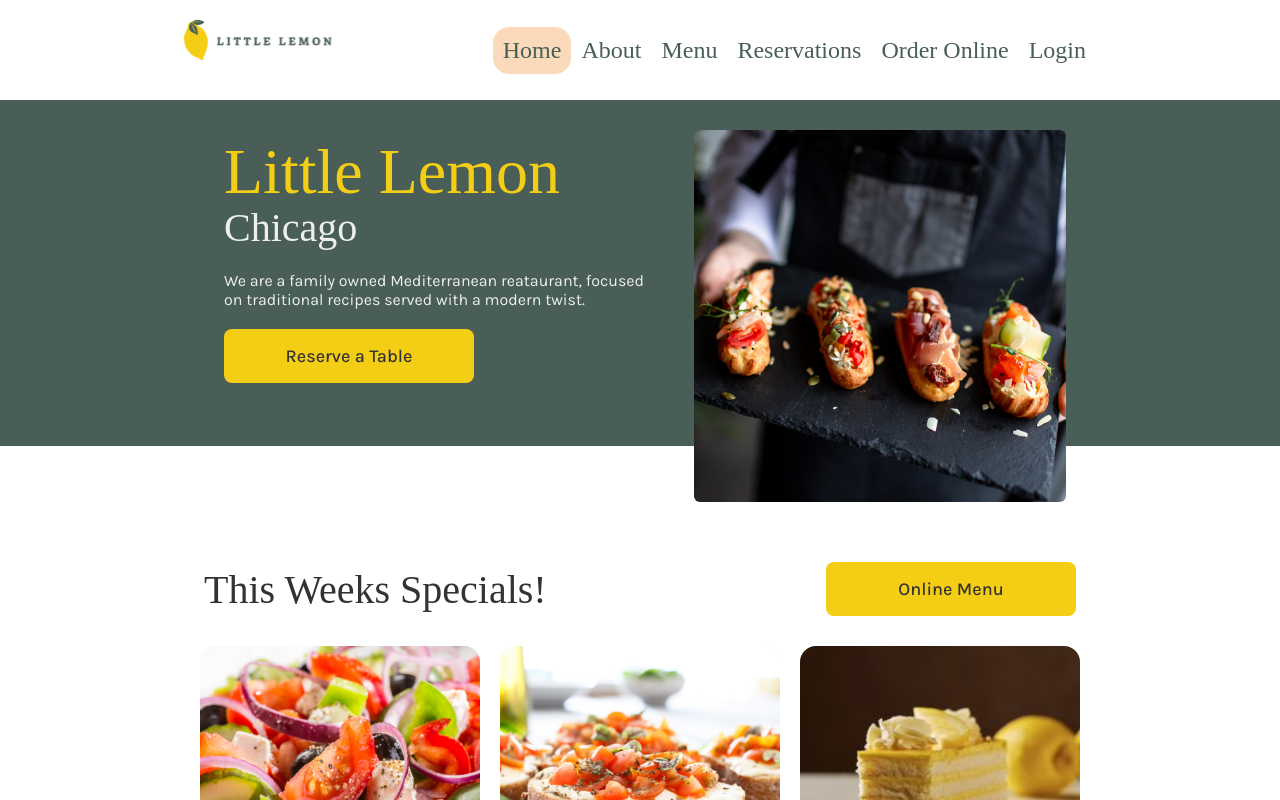
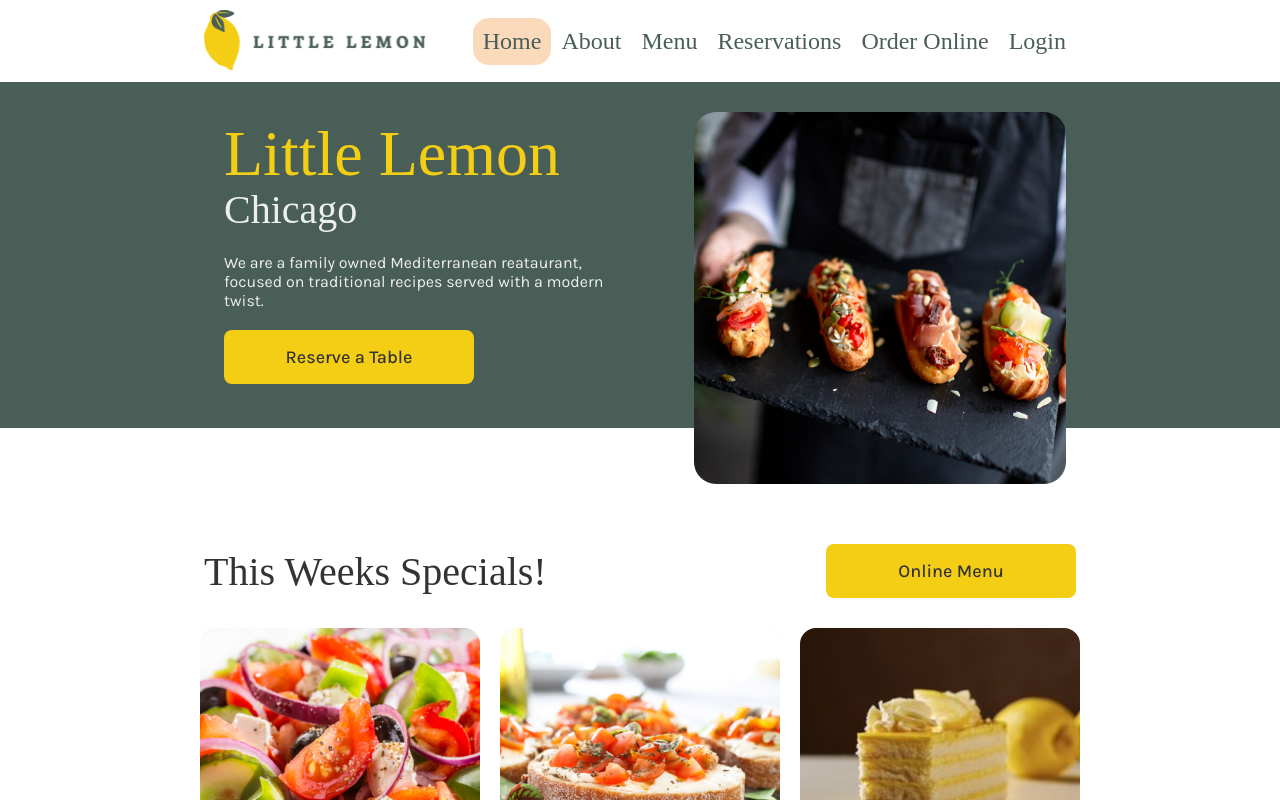
Before and after one commit to cankiziloglu/LittleLemonTableRes, a React (Create React App) app: page / in a window 1280 px wide. Shown: the top 800 px of the page. Built offline with nearby package versions, Linux system fonts and the light colour scheme; a web font is replaced by a local one.

Commit message:
sticky header

```diff
--- a/src/components/Header.js
+++ b/src/components/Header.js
@@ -5,10 +5,12 @@ import { Link } from "react-router-dom";
 
 function Header() {
   return (
-    <header className="header">
-      <Link className="logo" to="/"><img src={logo} alt="little lemon restaurant logo" /></Link>
-      <Nav />
-    </header>
+    <div className="header-wrapper">
+      <header className="header">
+        <Link className="logo" to="/"><img src={logo} alt="little lemon restaurant logo" /></Link>
+        <Nav />
+      </header>
+    </div>
   );
 }
 
--- a/src/index.css
+++ b/src/index.css
@@ -1,4 +1,7 @@
+
+/* ======================= */
 /* Global Styles */
+/* ======================= */
 
 *,
 *::before,
@@ -12,6 +15,10 @@
 
 html {
   font-size: 62.5%;
+}
+
+body {
+  background-color: white;
 }
 
 :root {
@@ -70,18 +77,33 @@ h6 {
   background-color: var(--secondary-col-light);
 }
 
-/* Navigation */
+
+/* ======================= */
+/* Header & Navigation */
+/* ======================= */
 
 .header {
   display: flex;
   align-items: center;
-  padding: 2rem 0;
+  padding: 1rem 2rem;
   max-width: 912px;
   margin: 0 auto;
   justify-content: space-between;
+
+}
+
+.header-wrapper {
+  background-color: white;
+  position: sticky;
+  top: 0;
+  z-index: 99;
 }
 
 .logo {
+  margin: auto 0;
+}
+
+.logo img {
   height: 60px;
   margin: 0;
 }
@@ -114,10 +136,11 @@ h6 {
 
 .hamburger.open :nth-child(2) {
   opacity: 0;
+  transition: 0.4s ease-out;
 }
 
 .hamburger.open {
-  transition: 0.3s ease-in-out;
+  transition: 0.4s ease-out;
 }
 
 .nav-link {
@@ -136,7 +159,7 @@ h6 {
   border-radius: 5px;
   background-color: var(--primary-col-dark);
   margin: 6px 0;
-  transition: 0.4s ease-in-out;
+  transition: 0.4s ease-out;
 }
 
 .nav-link a {
@@ -145,7 +168,7 @@ h6 {
   color: var(--primary-col-dark);
   padding: 1rem;
   margin: 1rem 2rem;
-  transition: 0.2s ease-in-out;
+  transition: 0.2s ease-out;
 }
 
 .nav-link a:not(.active):hover {
@@ -159,6 +182,8 @@ h6 {
 }
 
 @media screen and (min-width: 800px) {
+
+
   .logo {
     flex-basis: 25%;
   }
@@ -180,7 +205,9 @@ h6 {
   }
 }
 
+/* ======================= */
 /* Hero Section */
+/* ======================= */
 
 .hero-wrapper::before {
   height: 80%;
@@ -207,7 +234,7 @@ h6 {
 
 .hero-image {
   width: 80%;
-  border-radius: 16px;
+  border-radius: 32px;
   margin: 0 auto;
   padding: 1rem;
 }
@@ -235,6 +262,7 @@ h6 {
   color: var(--high-col-light);
   line-height: 1.5;
   padding: 2rem 0;
+  width: 90%;
 }
 
 .hero-btn {
@@ -249,6 +277,8 @@ h6 {
 
   .hero-image {
     width: 45%;
+    aspect-ratio: 1/1;
+    object-fit: cover;
   }
 
   .hero-title {
@@ -270,7 +300,9 @@ h6 {
   }
 }
 
+/* ======================= */
 /* Highlights Section */
+/* ======================= */
 
 .highlights {
   display: flex;
@@ -362,8 +394,9 @@ h6 {
   text-decoration: none;
 }
 
-
+/* ======================= */
 /* About Section */
+/* ======================= */
 
 .about {
   display: flex;
```
